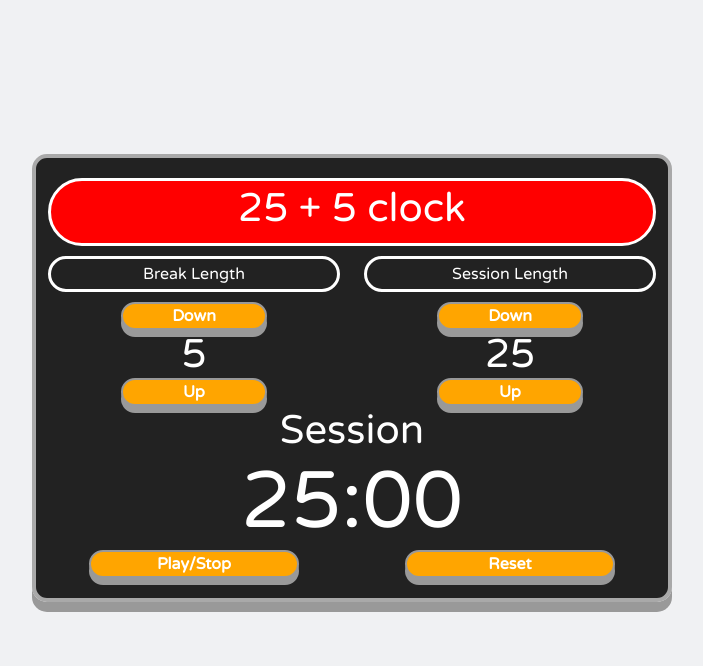
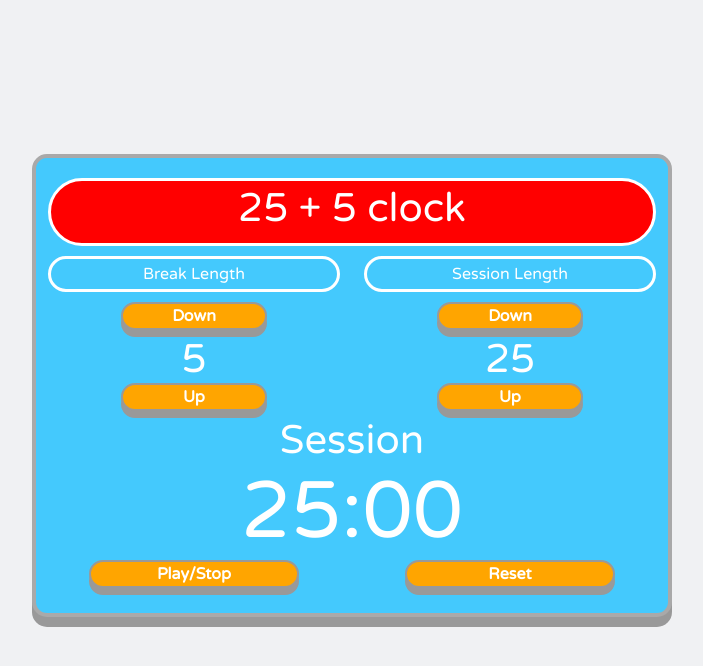
Before and after one commit to manuel12/25-plus-5-clock, a React (Create React App) app: page / in a window 1280 px wide. Shown: the top 666 px of the page, without its empty margins (288-991 px from the left). Built offline with nearby package versions, Linux system fonts and the light colour scheme.

Commit message:
Updated container bg color. Added heading-bg class. Added bottom margin to container-styles.

```diff
--- a/src/App.css
+++ b/src/App.css
@@ -10,7 +10,7 @@
 }
 
 .container {
-  background-color: rgba(0, 0, 0, 0.858);
+  background-color: #44c9fd;
   width: 50% !important;
   padding: 10px 25px 15px;
   border-radius: 10px;
@@ -38,6 +38,10 @@
   margin-bottom: 10px;
 }
 
+.heading-bg {
+  background-color: #58cc02;
+}
+
 .container-styles {
   padding: 20px;
   border: 4px solid darkgray;
@@ -49,6 +53,7 @@
   border: 2px solid #999;
   border-radius: 50px;
   box-shadow: 0 7px #999;
+  margin-bottom: 5px;
   cursor: pointer;
 }
 
```
